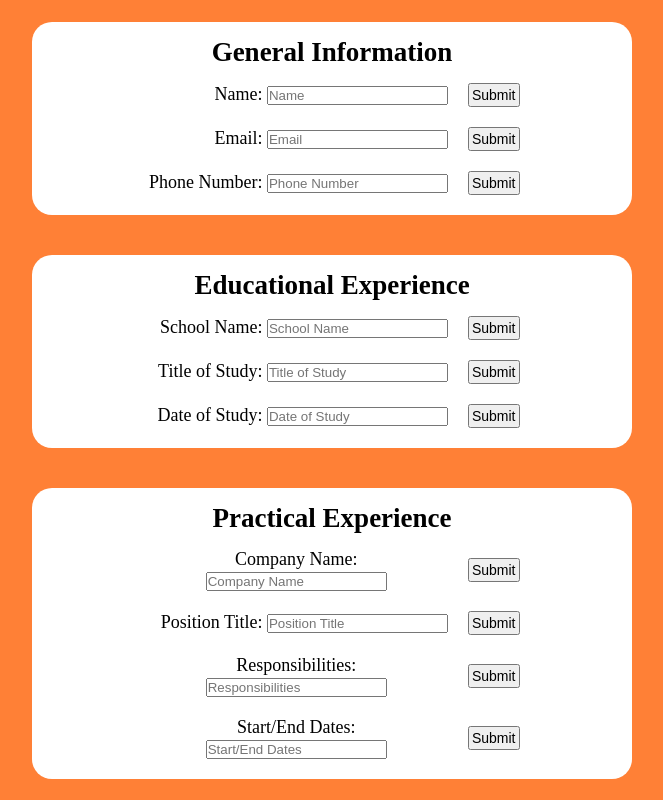
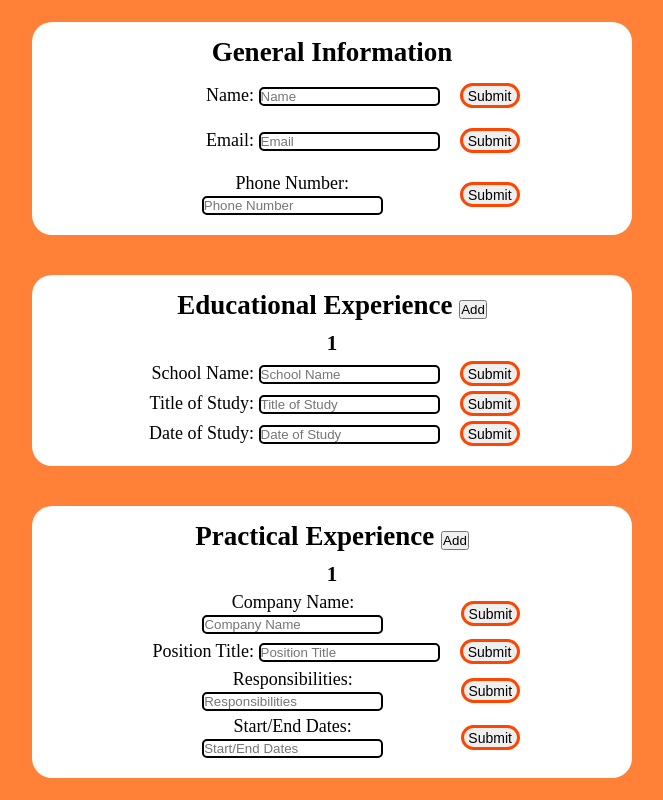
Before and after one commit to FlagonDragon/cv-application, a React (Vite) app: page / in a window 1280 px wide. Shown: the whole page, without its empty margins (308-971 px from the left). Built offline with nearby package versions, Linux system fonts and the light colour scheme.

Commit message:
add multiple entries for education and experience

```diff
--- a/src/components/CV.jsx
+++ b/src/components/CV.jsx
@@ -1,8 +1,13 @@
-// import { useState } from "react";
+import { useState } from "react";
 import '../styles/CV.css'
 import CustomInput from './CustomInput.jsx'
+import Education from "./Education.jsx";
+import Practical from "./Practical.jsx";
 
 function CV() {
+  const [EdArr, setEdArr] = useState([0]);
+  const [PrArr, setPrArr] = useState([0]);
+
 
     // return(
     //     <form className='CVDiv' onSubmit={e => e.preventDefault()}>
@@ -13,6 +18,20 @@ function CV() {
     //     </form>
     // )
 
+    function addEd() {
+        let newArr = [...EdArr]
+        newArr.push(newArr.length)
+        console.log(newArr);
+        setEdArr(newArr);
+    }
+
+    function addPr() {
+        let newArr = [...PrArr]
+        newArr.push(newArr.length)
+        console.log(newArr);
+        setPrArr(newArr);
+    }
+
     return(
     <div className='CVDiv'>
         <div className='section'>
@@ -22,17 +41,12 @@ function CV() {
             <CustomInput placeholder={'Phone Number'}></CustomInput>
         </div>
         <div className='section'>
-            <h2>Educational Experience</h2>
-            <CustomInput placeholder={'School Name'}></CustomInput>
-            <CustomInput placeholder={'Title of Study'}></CustomInput>
-            <CustomInput placeholder={'Date of Study'}></CustomInput>
+            <h2>Educational Experience <button className='addBtn' onClick={addEd}>Add</button></h2>
+            <Education arr={EdArr}></Education>
         </div>
         <div className='section'>
-            <h2>Practical Experience</h2>
-            <CustomInput placeholder={'Company Name'}></CustomInput>
-            <CustomInput placeholder={'Position Title'}></CustomInput>
-            <CustomInput placeholder={'Responsibilities'}></CustomInput>
-            <CustomInput placeholder={'Start/End Dates'}></CustomInput>
+            <h2>Practical Experience <button className='addBtn' onClick={addPr}>Add</button></h2>
+            <Practical arr={PrArr}></Practical>
         </div>
     </div>
     )
--- /dev/null
+++ b/src/components/Education.jsx
@@ -0,0 +1,23 @@
+// import { useState } from "react";
+import CustomInput from './CustomInput.jsx'
+
+function Education({arr}) {
+
+    return (
+    <>
+        {arr.map(item => (
+        <div key={item}>
+            {/* <br></br> */}
+            <h3>{item+1}</h3>
+            <CustomInput placeholder={'School Name'}></CustomInput>
+            <CustomInput placeholder={'Title of Study'}></CustomInput>
+            <CustomInput placeholder={'Date of Study'}></CustomInput>
+        </div>
+        ))}
+
+    </>
+    )
+
+}
+
+export default Education
--- /dev/null
+++ b/src/components/Practical.jsx
@@ -0,0 +1,24 @@
+// import { useState } from "react";
+import CustomInput from './CustomInput.jsx'
+
+function Education({arr}) {
+
+    return (
+    <>
+        {arr.map(item => (
+        <div key={item}>
+            {/* <br></br> */}
+            <h3>{item+1}</h3>
+            <CustomInput placeholder={'Company Name'}></CustomInput>
+            <CustomInput placeholder={'Position Title'}></CustomInput>
+            <CustomInput placeholder={'Responsibilities'}></CustomInput>
+            <CustomInput placeholder={'Start/End Dates'}></CustomInput>
+        </div>
+        ))}
+
+    </>
+    )
+
+}
+
+export default Education
--- a/src/styles/CV.css
+++ b/src/styles/CV.css
@@ -10,7 +10,7 @@
     background-color: rgb(255, 128, 54);
     font-size: 18px;
     /* border: 5px solid darkslategray; */
-    height: 800px;
+    min-height: 800px;
 }
 
 .section {
@@ -27,3 +27,7 @@
     min-width: 300px;
     width: 600px;
 }
+
+h3 {
+    text-align: center;
+}
--- a/src/styles/CustomInput.css
+++ b/src/styles/CustomInput.css
@@ -22,7 +22,16 @@
     justify-content: space-between;
 }
 
+.inputDiv input {
+    border: 2px solid black;
+    border-radius: 5px;
+}
+
 .inputDiv button {
     font-size: 14px;
     padding: 2px;
+    border: 3px solid orangered;
+    border-radius: 20px;
+    height: 25px;
+    width: 60px;
 }
```
